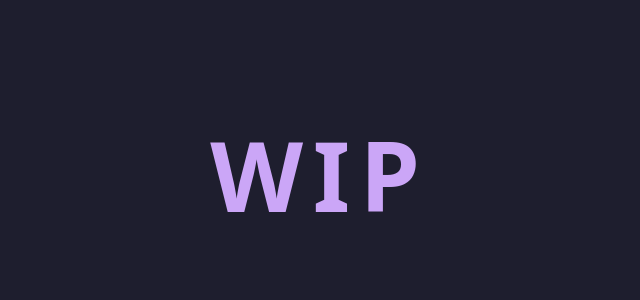
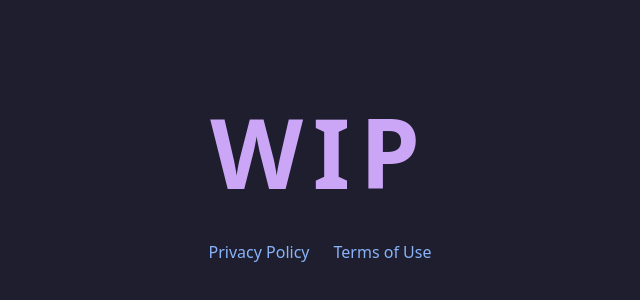
Before and after one commit to notesane/notesane.github.io, a plain HTML site: page index.html in a window 1280 px wide. Shown: the part 226-526 px from the top of the page, without its empty margins (320-960 px from the left). Drawn offline with Linux system fonts and the light colour scheme.

Commit message:
Update index.html

```diff
--- a/index.html
+++ b/index.html
@@ -1,3 +1,4 @@
+
 <!DOCTYPE html>
 <html lang="en">
 <head>
@@ -13,6 +14,10 @@
             font-family: system-ui, sans-serif;
         }
 
+        * {
+            box-sizing: border-box;
+        }
+
         body {
             display: flex;
             align-items: center;
@@ -21,16 +26,49 @@
             margin: 0;
         }
 
+        main {
+            text-align: center;
+        }
+
         h1 {
-            margin: 0;
+            margin: 0 0 1.5rem;
             color: #cba6f7;
             font-size: clamp(3rem, 10vw, 6rem);
             font-weight: 700;
             letter-spacing: 0.1em;
         }
+
+        nav {
+            display: flex;
+            justify-content: center;
+            gap: 1.5rem;
+        }
+
+        a {
+            color: #89b4fa;
+            text-decoration: none;
+            transition: color 0.2s ease;
+        }
+
+        a:hover {
+            color: #cba6f7;
+            text-decoration: underline;
+        }
+
+        a:focus-visible {
+            outline: 2px solid #cba6f7;
+            outline-offset: 4px;
+            border-radius: 2px;
+        }
     </style>
 </head>
 <body>
-    <h1>WIP</h1>
+    <main>
+        <h1>WIP</h1>
+        <nav aria-label="Legal">
+            <a href="privacy-policy.html">Privacy Policy</a>
+            <a href="terms.html">Terms of Use</a>
+        </nav>
+    </main>
 </body>
 </html>
```
